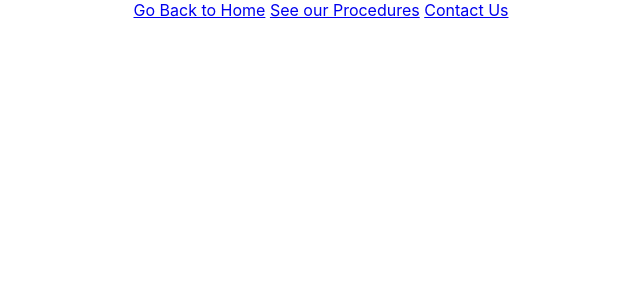
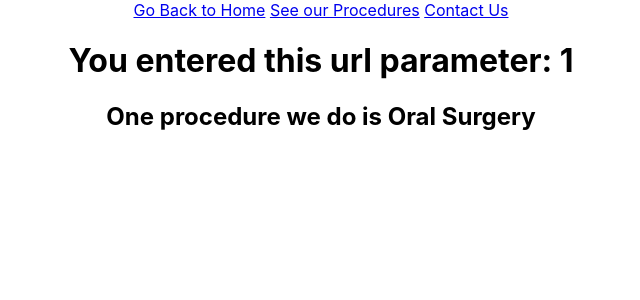
Before and after one commit to philipyap/dentist_website_react_router, a React (Create React App) app: page /widgets/1 in a window 1280 px wide. Shown: the top 300 px of the page, without its empty margins (319-959 px from the left). Built offline with nearby package versions, Linux system fonts and the light colour scheme.

Commit message:
[react-dentist]added widgetshow

```diff
--- a/src/App.js
+++ b/src/App.js
@@ -10,6 +10,7 @@ import {
 import Home from './Home'
 import Procedures from './Procedures'
 import Contact from './Contact'
+import WidgetShow from './WidgetShow'
 
 function App() {
   const procedures= [
@@ -36,6 +37,7 @@ function App() {
        {/* needs *exact if it has route within a route
         <Route exact path='/procedures/1' /> */}
         <Route path='/contact' component={Contact} />
+        <Route path='/widgets/:id' render={(props)=> <WidgetShow procedures={procedures}{...props}/>}/>
       </div>
     </Router>
   );
--- /dev/null
+++ b/src/WidgetShow.js
@@ -0,0 +1,11 @@
+import React from 'react'
+
+const WidgetShow = (props) => {
+    return(
+        <div>
+            <h1>You entered this url parameter: {props.match.params.id}</h1>
+            <h2>One procedure we do is {props.procedures[props.match.params.id]}</h2>
+        </div>
+    )
+}
+export default WidgetShow
```
